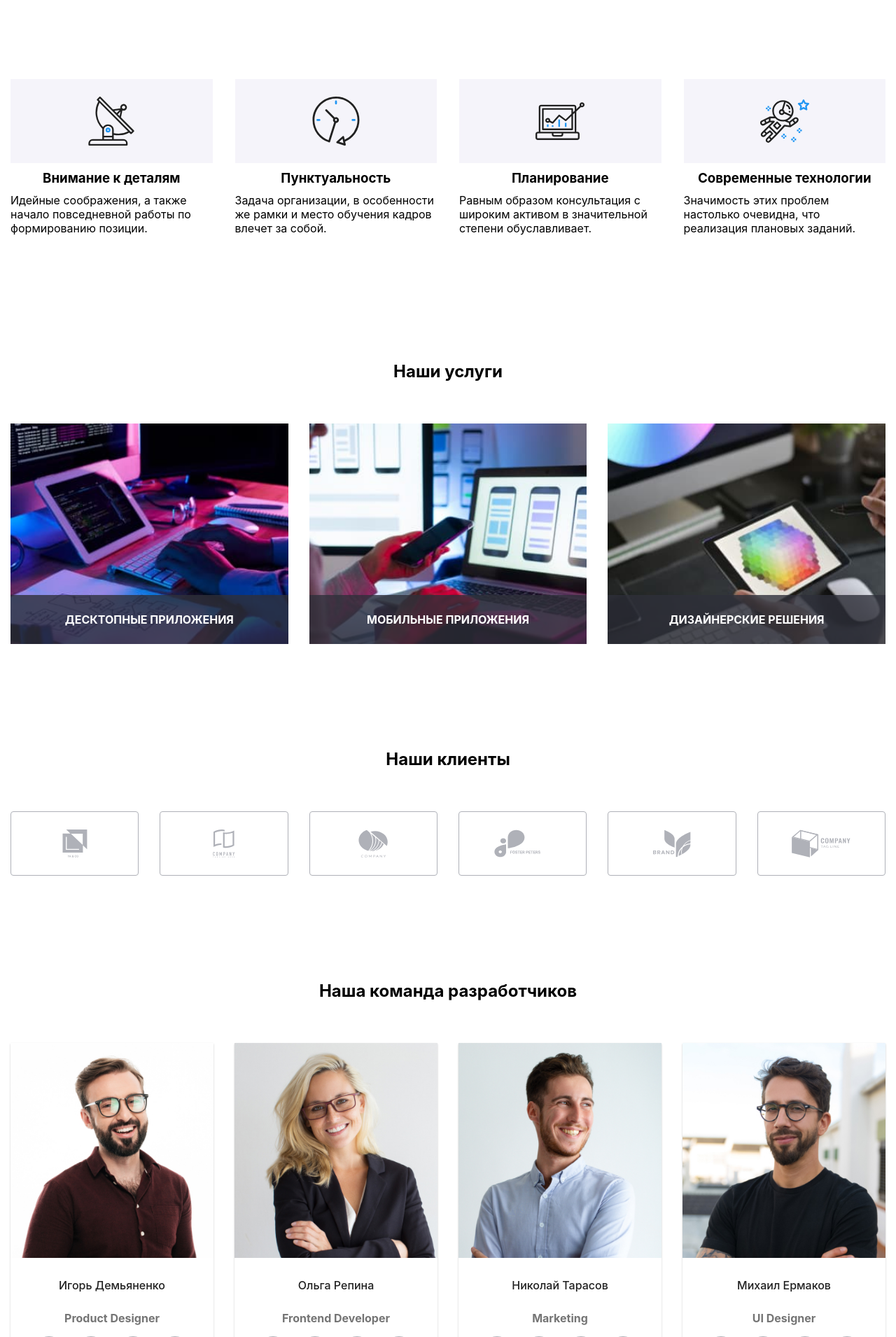
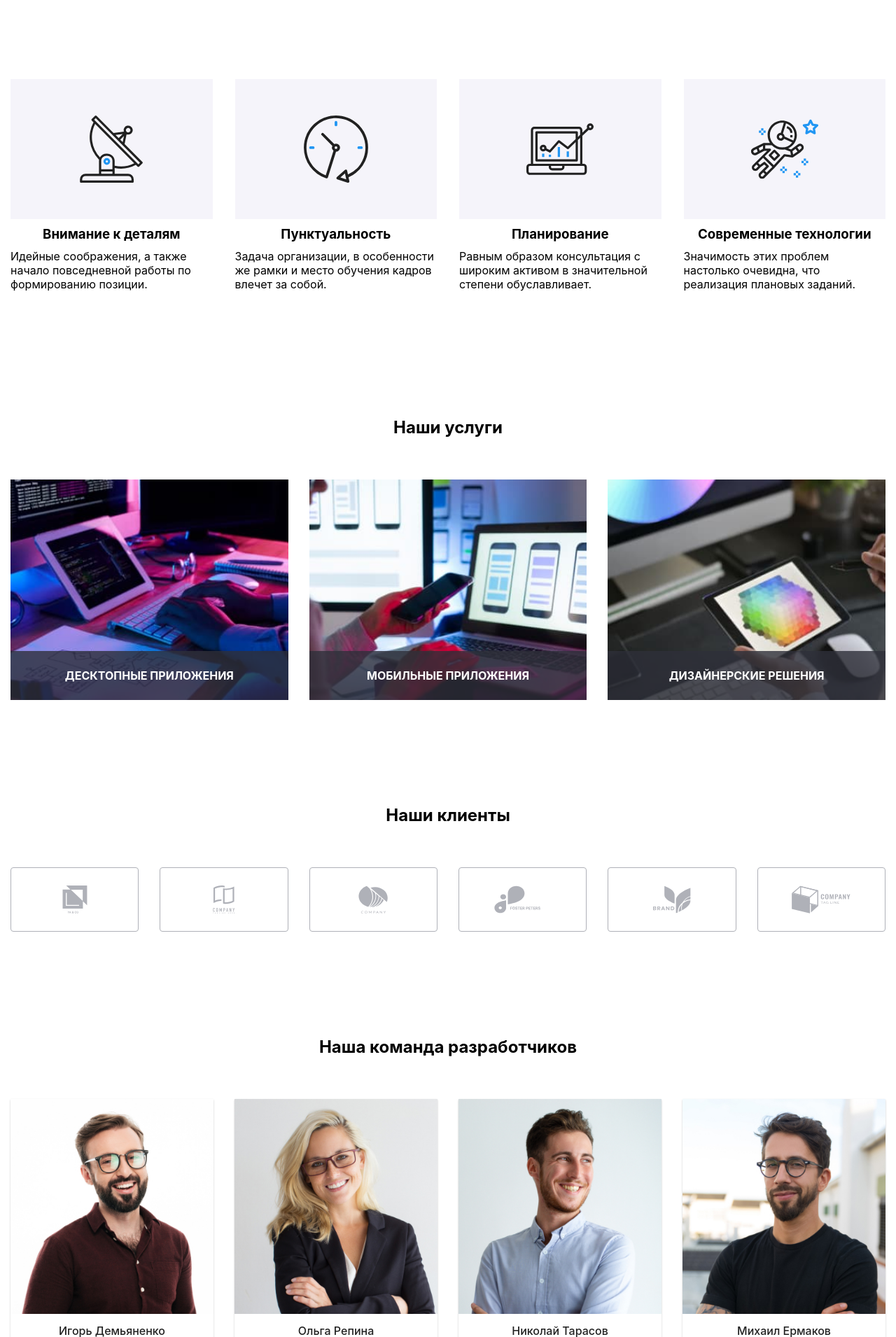
Before and after one commit to TkachAn/react_structture_shablon, a React (Create React App) app: page / in a window 1280 px wide. Shown: the part 570-2480 px from the top of the page at 70% size. Built offline with nearby package versions, Linux system fonts and the light colour scheme; the HTML template or start-up script is replaced by a standard one.

Commit message:
packetjson

```diff
--- a/package.json
+++ b/package.json
@@ -1,6 +1,7 @@
 {
   "name": "react_1",
   "version": "0.1.0",
+  "homepage": "https://TkachAn.github.io/react_structture_shablon",
   "private": true,
   "dependencies": {
     "@testing-library/dom": "^10.4.1",
@@ -18,7 +19,9 @@
     "start": "react-scripts start",
     "build": "react-scripts build",
     "test": "react-scripts test",
-    "eject": "react-scripts eject"
+    "eject": "react-scripts eject",
+    "predeploy": "npm run build",
+    "deploy": "gh-pages -d build"
   },
   "eslintConfig": {
     "extends": [
--- a/src/pages/home/content/advantages/s.module.css
+++ b/src/pages/home/content/advantages/s.module.css
@@ -25,19 +25,22 @@
 }
 /* Блок __group (.advantages__group) */
 .advantages__group {
-  max-width: 450px;
+  /*max-width: 450px;*/
   display: flex;
   justify-content: center;
   align-items: center;
-  height: 120px;
+  width: 100%;
+  height: auto;
   padding-top: 25px;
   padding-bottom: 25px;
   background-color: #f5f4fa;
 }
 /* Блок __icon (.advantages__icon) */
 .advantages__icon {
-  width: 70px;
-  height: 70px;
+  /*width: 70px;
+  height: 70px;*/
+  width: 6rem;
+  height: auto;
 }
 .advantages__title-grup {
   text-align: center;
--- a/src/pages/home/content/developers/TeamCard.module.css
+++ b/src/pages/home/content/developers/TeamCard.module.css
@@ -17,15 +17,15 @@
 }
 
 .teamCard__footer {
-    padding: 30px 0;
+    padding: 20px 0;
 }
 
 .teamCard__text {
-    font-size: 16px;
-    line-height: 1.18;
+    /*font-size: 16px;*/
+    line-height: 0.5;
     color: #757575;
     /* primary-txt-color */
-    margin: 0 0 16px 0;
+    margin: 0 0 30px 0;
 }
 
 .teamCard__name {
```
